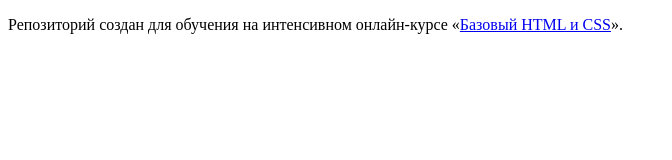
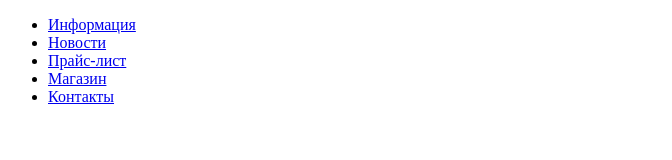
Before and after one commit to eseniaesina/213482-barbershop, a plain HTML site: page index.html in a window 1280 px wide. Shown: the whole page, without its empty margins (0-672 px from the left). Drawn offline with Linux system fonts and the light colour scheme.

Commit message:
Update index.html

```diff
--- a/index.html
+++ b/index.html
@@ -4,9 +4,19 @@
     <meta charset="utf-8">
     <title>HTML Academy: Барбершоп</title>
   </head>
+
   <body>
-
-    <p>Репозиторий создан для обучения на интенсивном онлайн‑курсе «<a href="https://htmlacademy.ru/intensive/htmlcss">Базовый HTML и CSS</a>».</p>
+    <header class="main-header">
+      <nav class="main-navigation">
+        <ul class="site-navigation">
+          <li><a href="info.html">Информация</a></li>
+          <li><a href="news.html">Новости</a></li>
+          <li><a href="price.html">Прайс-лист</a></li>
+          <li><a href="catalog.html">Магазин</a></li>
+          <li><a href="contacts.html">Контакты</a></li>
+         </ul>
+       </nav>
+    </header>
 
   </body>
 </html>
```
